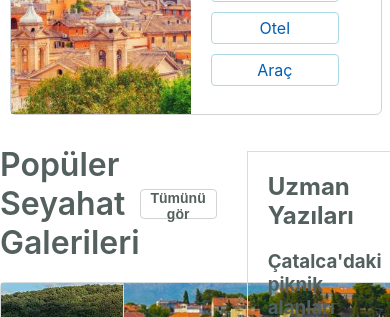
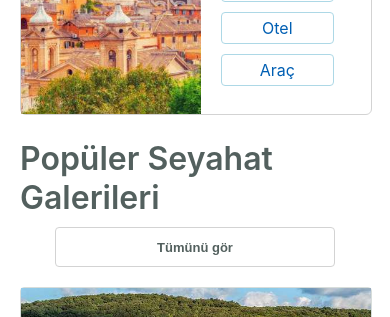
Before and after one commit to Tuzbay/ENUYGUN-Clone-Project, a React (Create React App) app: page / in a window 390 px wide. Shown: the part 4040-4357 px from the top of the page. Built offline with nearby package versions, Linux system fonts and the light colour scheme.

Commit message:
Blog Responsive Added

```diff
--- a/src/components/Blog/Blog.css
+++ b/src/components/Blog/Blog.css
@@ -3,18 +3,17 @@
     margin: 0 auto;
     display: flex;
     margin-bottom: 30px;
-    gap: 30px;
+    gap: 20px;
 }
 
 .blog__left {
-    flex: 2;
-    color: rgb(83, 96, 94)
+    flex: 2.2;
+    color: rgb(83, 96, 94);
 }
 
 .blog__right {
-    flex: 0.9;
     margin-top: 6px;
-    width: 150px;
+    flex: 1;
     height: 680px;
     border: 1px solid #D7DDDB;
 }
@@ -39,6 +38,13 @@
     border-radius: 4px;
     height: 30px;
     color: rgb(83, 96, 94);
+    cursor: pointer;
+    transition: .2s ease-in all
+}
+
+.see-btn:hover {
+    color: white;
+    background-color: #2DC44D;
 }
 
 .blog__right h2 {
@@ -95,3 +101,98 @@
 .blog__right-btn:hover {
     background-color: #f3f5f4;
 }
+
+@media (max-width: 1200px) {
+    .blog {
+        max-width: 942px;
+        justify-content: center;
+    }
+
+    .blog__left {
+        flex: 2.2;
+        color: rgb(83, 96, 94);
+    }
+
+    .blog__right {
+        margin-top: 6px;
+        flex: 1;
+        height: 680px;
+        border: 1px solid #D7DDDB;
+    }
+
+}
+
+@media (max-width: 1000px) {
+    .blog {
+        display: flex;
+        flex-direction: column;
+        max-width: 700px;
+        gap: 30px;
+    }
+
+    .blog__left {
+        width: 100%;
+    }
+
+    .blog__right {
+        width: 100%;
+        height: 680px;
+    }
+
+    .blog__right-btn {
+        width: 90%;
+        display: flex;
+        justify-content: center;
+        align-items: center;
+        height: 50px;
+        margin: 20px auto;
+        transition: .2s ease-in all;
+    }
+
+    .blog__right-btn:hover {
+        background-color: #2DC44D;
+        color: white;
+    }
+}
+
+@media (max-width: 768px) {
+    .blog {
+        max-width: 520px;
+    }
+
+    .blog__left-top {
+        display: flex;
+        justify-content: flex-start;
+        gap: 10px;
+        flex-direction: column;
+    }
+
+    .blog__left-top h1 {
+        margin-top: -6px;
+    }
+
+    .see-btn {
+        font-size: 13px;
+        margin: auto auto;
+        padding: 10px;
+        height: 40px;
+        width: 80%;
+        transition: .2s ease-in all
+    }
+}
+
+@media (max-width: 576px) {
+    .blog {
+        max-width: 100%;
+        margin: 0 20px;
+    }
+
+
+}
+
+@media (max-width: 320px) {}
+
+.blog__right {
+    width: 100%;
+    height: 100%;
+}
--- a/src/components/Cities/Cities.css
+++ b/src/components/Cities/Cities.css
@@ -23,19 +23,6 @@
     margin-bottom: 30px;
 }
 
-/* @media screen and (max-width: 1200px) {
-     .cities__single {
-        grid-template-columns: repeat(2, minmax(0, 1fr));
-    }
-
-    .cities {
-        max-width: 60%;
-        margin: 0 auto;
-    }
-
-
-} */
-
 @media (max-width: 1200px) {
     .cities {
         max-width: 950px;
@@ -60,8 +47,6 @@
     }
 
     .cities {
-        margin: 0 10px;
+        margin: 0 20px;
     }
 }
-
-@media (max-width: 378px) {}
--- a/src/components/SingleBlog/SingleBlog.css
+++ b/src/components/SingleBlog/SingleBlog.css
@@ -67,3 +67,34 @@
     grid-template-columns: repeat(2, minmax(0, 1fr));
     gap: 30px;
 }
+
+@media (max-width: 1200px) {
+    .singleBlog {
+        width: 310px;
+        height: 100%;
+    }
+
+    .blog__left-bottom {
+        gap: 15px;
+    }
+}
+
+@media (max-width: 1000px) {
+
+
+    .blog__left-bottom {
+        display: grid;
+        grid-template-columns: repeat(1, minmax(0, 1fr));
+    }
+
+    .singleBlog {
+        width: 100%;
+        height: 100%;
+    }
+}
+
+@media (max-width: 768px) {}
+
+@media (max-width: 576px) {}
+
+@media (max-width: 378px) {}
```
